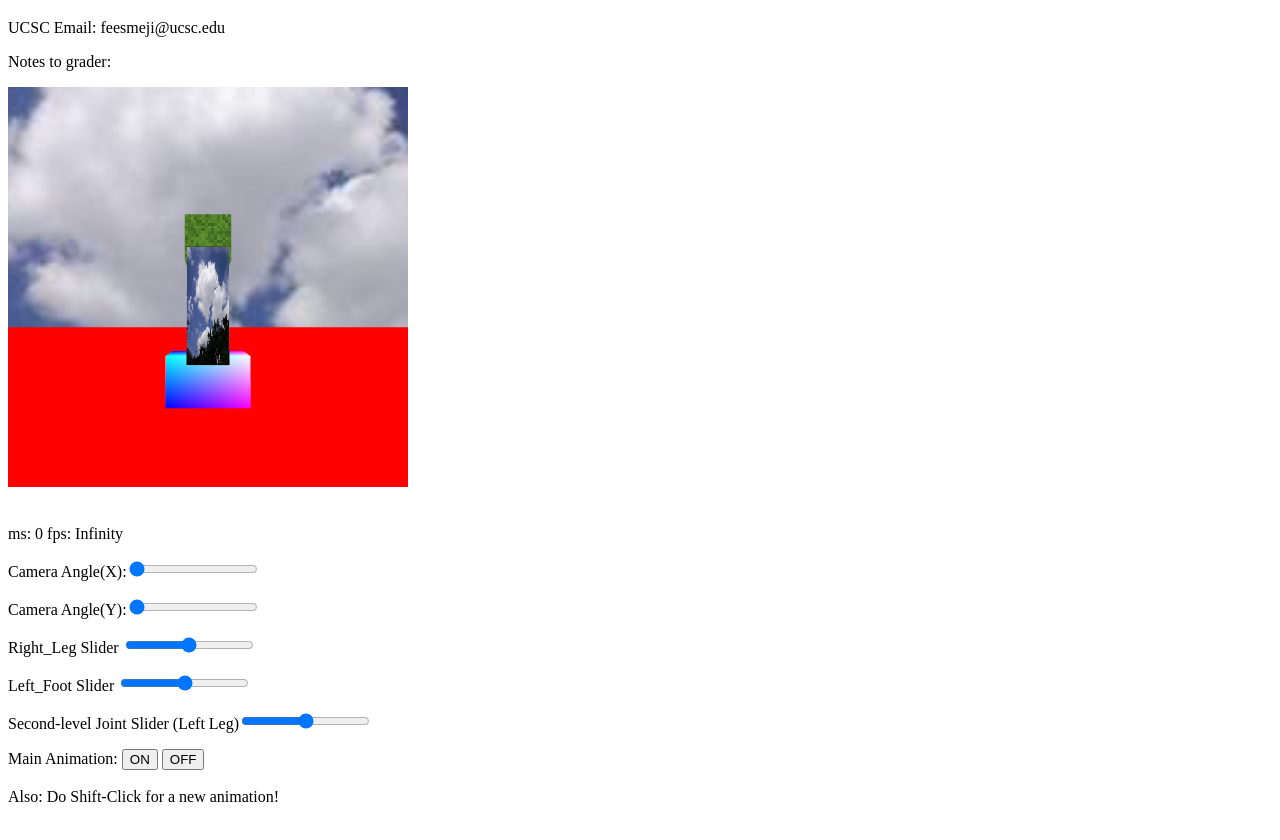
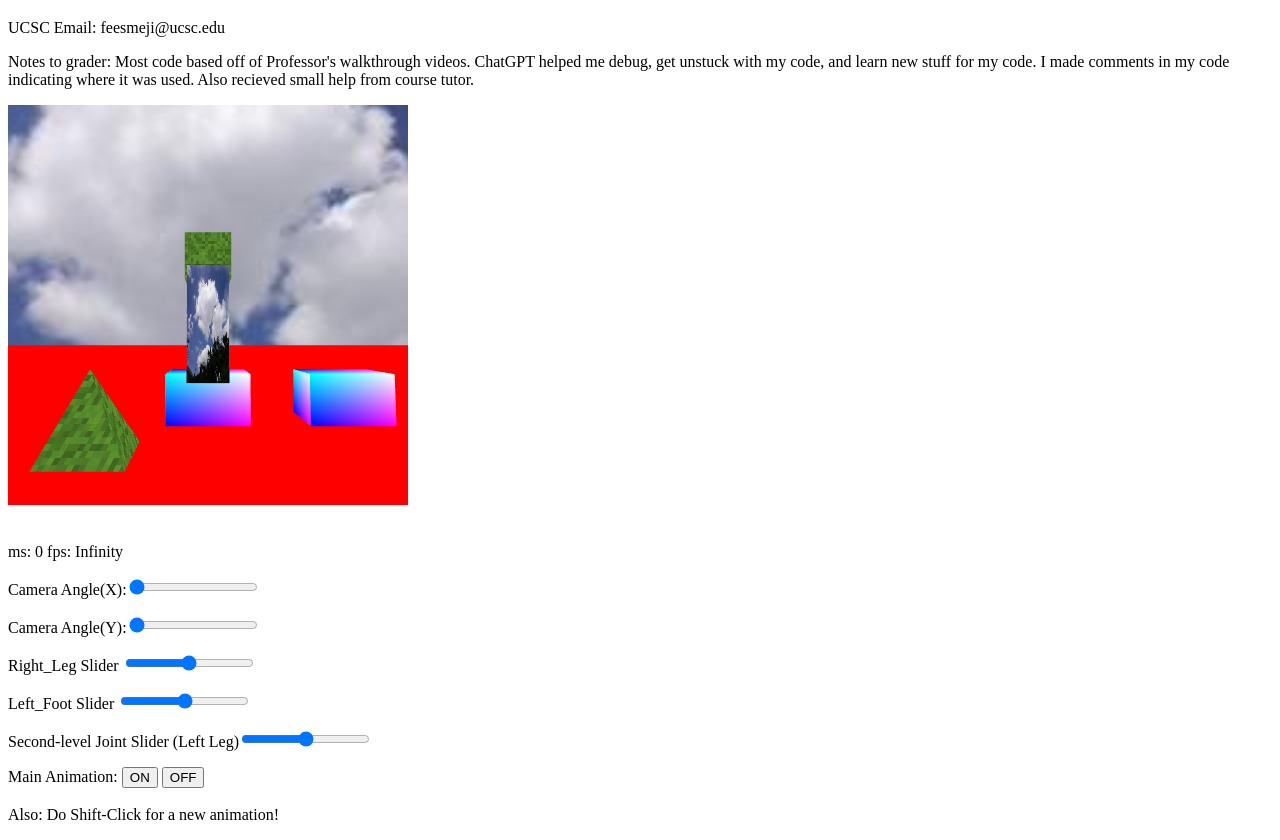
Before and after one commit to feesmeji/CSE-160-Assignment-3A, a plain HTML site: page src/World.html in a window 1280 px wide. Shown: the part 61-901 px from the top of the page. Drawn offline with Linux system fonts and the light colour scheme; animation ran at ten frames a second.

Commit message:
3.A complete (I think)

```diff
--- a/src/World.html
+++ b/src/World.html
@@ -11,7 +11,7 @@
 
     <p>UCSC Email: feesmeji@ucsc.edu</p>
 
-    <p>Notes to grader:
+    <p>Notes to grader: Most code based off of Professor's walkthrough videos. ChatGPT helped me debug, get unstuck with my code, and learn new stuff for my code. I made comments in my code indicating where it was used. Also recieved small help from course tutor.
     </p>
 
     <canvas id="webgl" width="400" height="400">
--- a/src/World.js
+++ b/src/World.js
@@ -472,6 +472,17 @@ function renderAllShapes(){
   body.matrix.scale(0.5, 0.3, 0.5);         //this one happens first! Right to left matrix multiplication
   body.render();
 
+
+  //Draw a cube (red one)
+  var body2 = new Cube();
+  body2.color = [1.0, 0.0, 0.0, 1.0];
+  body2.textureNum = -1;
+  body2.matrix.translate(0.60, -0.75, 0.0);
+  body2.matrix.rotate(-5,1,0,0);
+  body2.matrix.scale(0.5, 0.3, 0.5);         //this one happens first! Right to left matrix multiplication
+  body2.render();
+
+
   // Draw a yellow left arm
   var leftArm = new Cube();
   leftArm.color = [1,1,0,1];
@@ -495,6 +506,15 @@ function renderAllShapes(){
   box.matrix.translate(-0.5,0,-0.001);
   box.render();
 
+
+  // //Party hat!!
+  var hat = new Pyramid();
+  hat.color = [0.0, 1.0, 0.0, 1.0];
+  hat.textureNum = 1;
+  hat.matrix.translate(-0.55, -0.5, 1.0);
+  hat.matrix.scale(0.4, 0.4, 0.4);
+  hat.render();
+
   //Check the time at the end of the function, and show on web page
   var duration = performance.now() - startTime;
   sendTextToHTML("ms: " + Math.floor(duration) + " fps: " + Math.floor(10000/duration)/10, "numdot");
```
